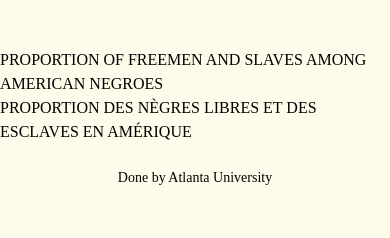
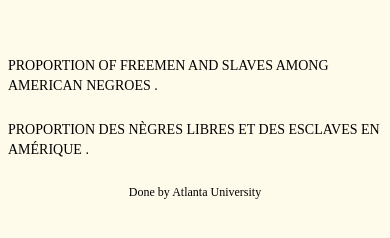
Before and after one commit to lolusername/dubois-vis-hw, a website built with Vite: page index.html in a window 390 px wide. Built offline with nearby package versions, Linux system fonts and the light colour scheme; no server answers; a web font is replaced by a local one.

Commit message:
mobile friendly

```diff
--- a/index.html
+++ b/index.html
@@ -3,24 +3,25 @@
   <head>
     <meta charset="UTF-8" />
     <link rel="icon" type="image/svg+xml" href="favicon.svg" />
+    <link rel="stylesheet" href="https://use.typekit.net/fsz0kqj.css" />
     <link rel="stylesheet" href="/style.css" />
     <meta name="viewport" content="width=device-width, initial-scale=1.0" />
     <title>Vite App</title>
   </head>
-  <body class="bg-amber-50">
+  <body class="bg-amber-50 p-2 md:p-0">
     <meta charset="utf-8" />
 
     <script src="https://d3js.org/d3.v6.js"></script>
-    <section class="flex justify-center">
+    <section class="flex justify-center text-sm">
       <div class="my-12">
-        <article>
-          PROPORTION OF FREEMEN AND SLAVES AMONG AMERICAN NEGROES
+        <article class="mb-6">
+          PROPORTION OF FREEMEN AND SLAVES AMONG AMERICAN NEGROES .
         </article>
         <article>
-          PROPORTION DES NÈGRES LIBRES ET DES ESCLAVES EN AMÉRIQUE
+          PROPORTION DES NÈGRES LIBRES ET DES ESCLAVES EN AMÉRIQUE .
         </article>
 
-        <article class="text-sm text-center mt-6">
+        <article class="text-xs text-center mt-6">
           Done by Atlanta University
         </article>
       </div>
--- a/main.js
+++ b/main.js
@@ -2,8 +2,8 @@
 
 // set the dimensions and margins of the graph
 const margin = { top: 40, right: 20, bottom: 0, left: 20 },
-  width = 460 - margin.left - margin.right,
-  height = 520 - margin.top - margin.bottom;
+  width = 360 - margin.left - margin.right,
+  height = 430 - margin.top - margin.bottom;
 
 // append the svg object to the body of the page
 const svg = d3
--- a/style.css
+++ b/style.css
@@ -1,5 +1,5 @@
 #app {
-  font-family: Avenir, Helvetica, Arial, sans-serif;
+  font-family: chainprinter, monospace;
   -webkit-font-smoothing: antialiased;
   -moz-osx-font-smoothing: grayscale;
   text-align: center;
@@ -16,8 +16,10 @@
 /* #my_dataviz {
   margin-top: 100px;
 } */
-* {
+body,
+html {
   font-family: chainprinter;
+  font-weight: 400;
 }
 @tailwind base;
 @tailwind components;
```
Also changed, not shown: 1 other file.
